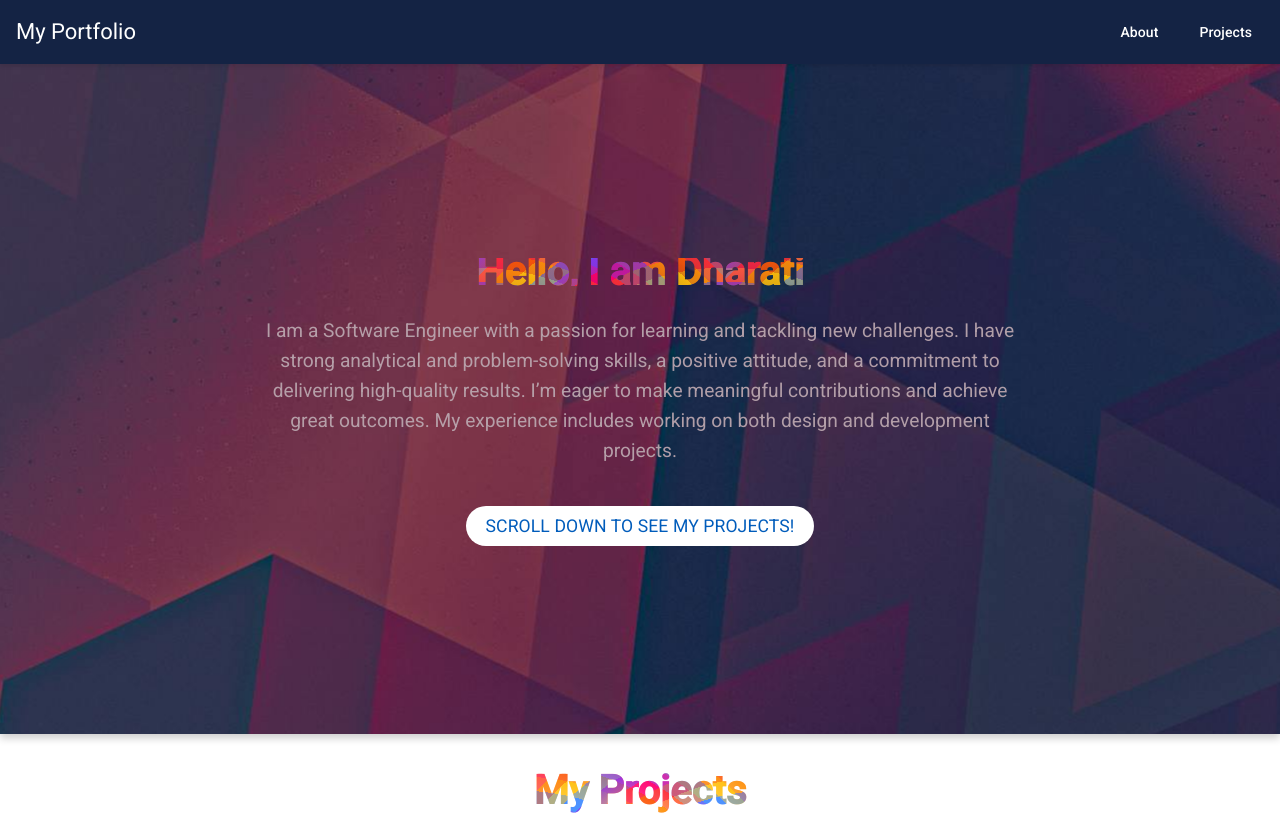
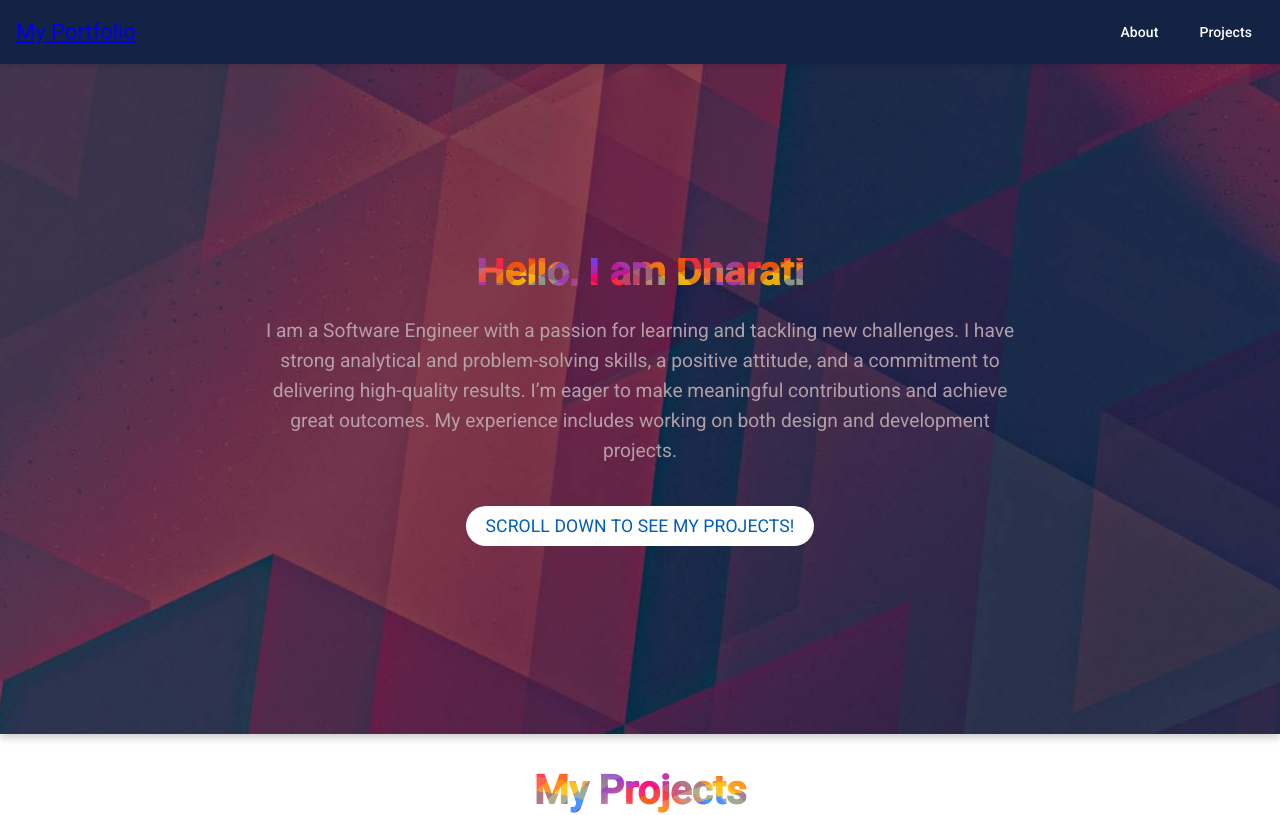
Before and after one commit to Dharati-Kamble/Portfolio, an Angular app: page / in a window 1280 px wide. Shown: the top 815 px of the page. Built offline with nearby package versions, Linux system fonts and the light colour scheme.

Commit message:
Update header.component.html
heade logo changes

```diff
--- a/src/app/header/header.component.html
+++ b/src/app/header/header.component.html
@@ -1,34 +1,32 @@
 <mat-toolbar color="primary">
   <mat-toolbar-row>
     <!-- Hamburger menu icon -->
-    <button mat-icon-button class="menu-icon" (click)="toggleSidenav()">
+    <button mat-icon-button class="menu-icon" (click)="toggleSidenav()" aria-label="Toggle navigation">
       <mat-icon>menu</mat-icon>
     </button>
 
     <!-- Title -->
-    <span class="title">My Portfolio</span>
+    <span class="title">
+      <a routerLink="/" routerLinkActive="active" class="logo no-style">My Portfolio</a>
+    </span>
     <span class="spacer"></span>
 
     <!-- Navigation links -->
-    <div class="nav-links">
+    <nav class="nav-links">
       <a mat-button routerLink="/about" routerLinkActive="active">About</a>
       <a mat-button routerLink="/projects" routerLinkActive="active">Projects</a>
-      <!--<button mat-button (click)="scrollToAbout()">About</button>
-      <button mat-button (click)="scrollToWork()">Projects</button>-->
-    </div>
+    </nav>
   </mat-toolbar-row>
 </mat-toolbar>
 
 <mat-sidenav-container>
   <mat-sidenav #sidenav mode="over" [opened]="false">
     <mat-nav-list>
-      <a mat-button routerLink="/about" routerLinkActive="active">About</a>
-      <a mat-button routerLink="/projects" routerLinkActive="active">Projects</a>
-
-      <!--<a mat-list-item (click)="sidenav.close()">About</a>
-      <a mat-list-item (click)="sidenav.close()">Projects</a>-->
+      <a mat-list-item routerLink="/about" routerLinkActive="active" (click)="sidenav.close()">About</a>
+      <a mat-list-item routerLink="/projects" routerLinkActive="active" (click)="sidenav.close()">Projects</a>
     </mat-nav-list>
   </mat-sidenav>
+
   <mat-sidenav-content>
     <!-- Main Content Placeholder -->
     <div class="main-content">
```
